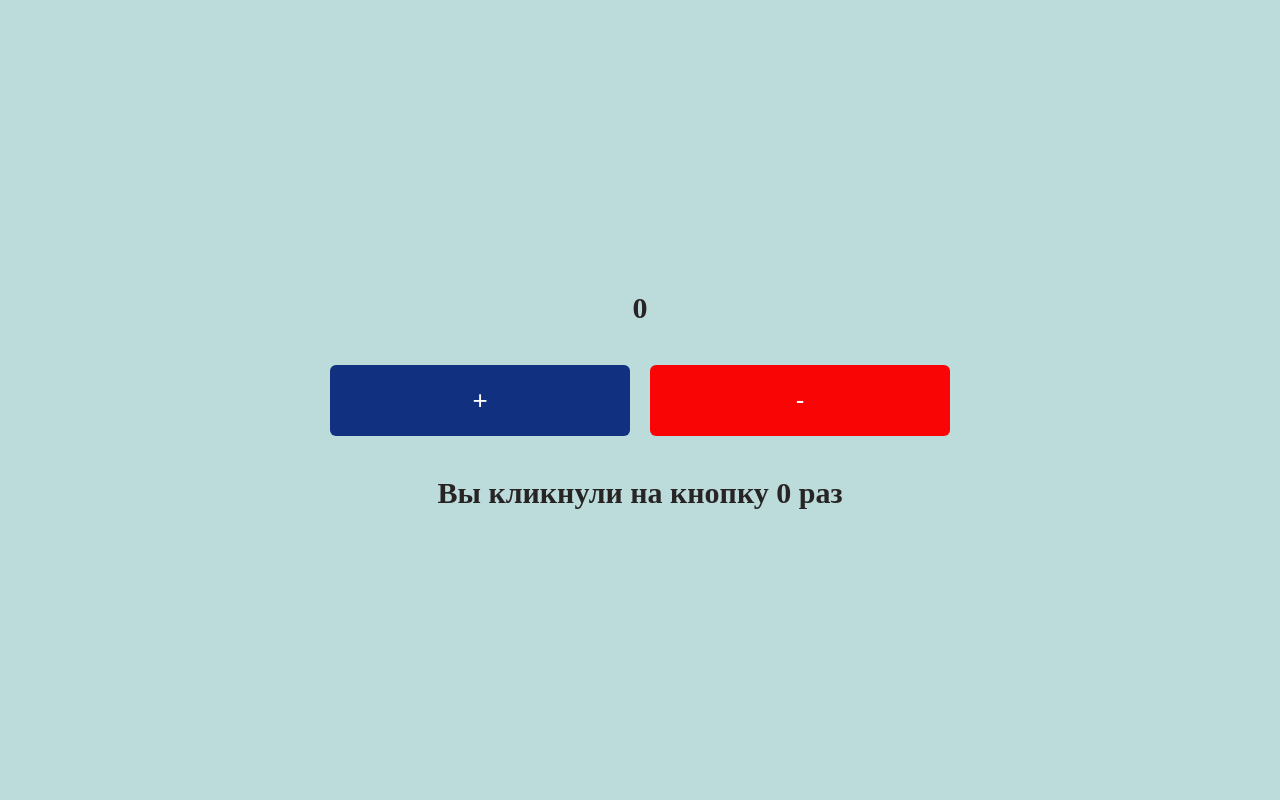
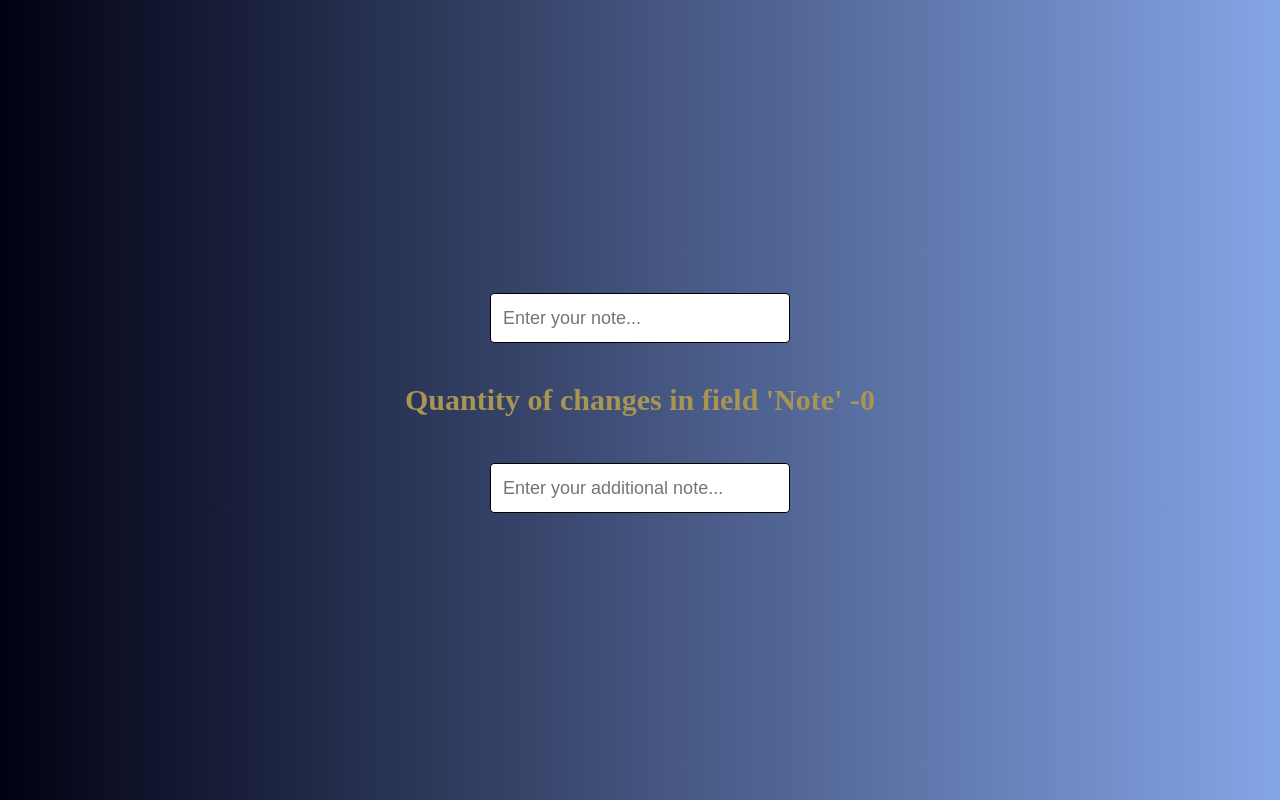
Before and after one commit to AnnMoiseieva/55-react-ts, a React (Vite) app: page / in a window 1280 px wide. Built offline with nearby package versions, Linux system fonts and the light colour scheme.

Commit message:
add homework 11 dd 01.04.2025

```diff
--- a/src/App.tsx
+++ b/src/App.tsx
@@ -1,6 +1,4 @@
-
 import GlobalStyles from "./styles/GlobalStyles";
-
 
 // Lessons imports:
 // default import of component Lesson06
@@ -20,10 +18,11 @@ import GlobalStyles from "./styles/GlobalStyles";
 // import Homework08 from "./homeworks/Homework08/Homework08";
 // import Homework09 from "./homeworks/Homework09/Homework09";
 // import Homework10 from "./homeworks/Homework10/Homework10";
+import Homework11 from "./homeworks/Homework11/Homework11";
 
 // Consultations imports:
 // import Consultation04 from "./consultations/Consultation04/Consultation04";
-import Consultation05 from "./consultations/Consultation05/Consultation05";
+// import Consultation05 from "./consultations/Consultation05/Consultation05";
 
 function App() {
   return (
@@ -42,9 +41,10 @@ function App() {
       {/* <Homework08 /> */}
       {/* <Homework09 /> */}
       {/* <Homework10/> */}
+      <Homework11/>
 
       {/* <Consultation04 /> */}
-      <Consultation05 />
+      {/* <Consultation05 /> */}
     </>
   );
 }
--- /dev/null
+++ b/src/homeworks/Homework11/Homework11.tsx
@@ -0,0 +1,52 @@
+import { ChangeEvent, useEffect, useState } from "react";
+import Input from "../../components/Input/Input";
+import { Homework11Container, Result } from "./styles";
+
+function Homework11() {
+  const [note, setNote] = useState<string>("");
+  const [additNote, setAdditNote] = useState<string>("");
+  const [countNoteChange, setCountNoteChange] = useState<number>(0);
+
+  const onChangeNote = (event: ChangeEvent<HTMLInputElement>) => {
+    setNote(event.target.value);
+  };
+
+  const onAdditChangeNote = (event: ChangeEvent<HTMLInputElement>) => {
+    setAdditNote(event.target.value);
+  };
+
+  //   useEffect(() => {
+  //       if (note) {
+  //           setCountNoteChange((prevValue) => prevValue + 1)
+  //       }
+  //   }, [note]);
+
+  useEffect(() => {
+    setCountNoteChange((prevValue) => prevValue + 1);
+  }, [note]);
+
+  return (
+    <Homework11Container>
+      <Input
+        name="note"
+        placeholder="Enter your note..."
+        value={note}
+        onChange={onChangeNote}
+      />
+      <Result>
+        {/* Quantity of changes in field 'Note' -
+        {countNoteChange === -1 ? 0 : countNoteChange} */}
+        Quantity of changes in field 'Note' -
+        {countNoteChange-1}
+      </Result>
+      <Input
+        name="note-addition"
+        placeholder="Enter your additional note..."
+        value={additNote}
+        onChange={onAdditChangeNote}
+      />
+    </Homework11Container>
+  );
+}
+
+export default Homework11;
--- /dev/null
+++ b/src/homeworks/Homework11/styles.ts
@@ -0,0 +1,22 @@
+import styled from "@emotion/styled";
+
+export const Homework11Container = styled.div`
+  display: flex;
+  flex-direction: column;
+  justify-content: center;
+  align-items: center;
+  gap: 40px;
+  flex: 1;
+  padding: 60px;
+  background-image: linear-gradient(
+    to right,
+    rgb(1, 1, 19),
+    rgb(132, 165, 231)
+  );
+`;
+
+export const Result = styled.div`
+font-size: 30px;
+font-weight: bold;
+color: rgb(168, 148, 83)
+`;
```
